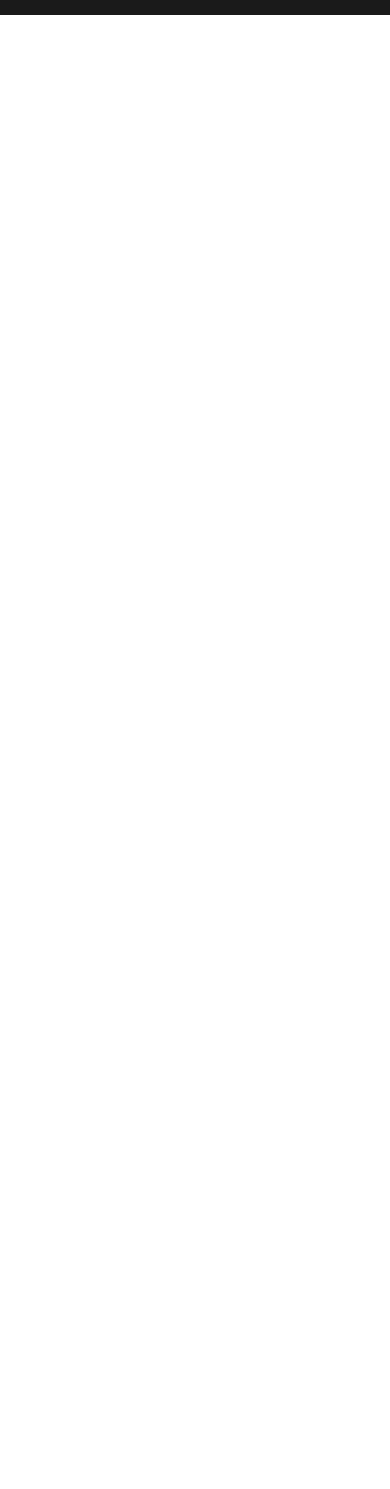
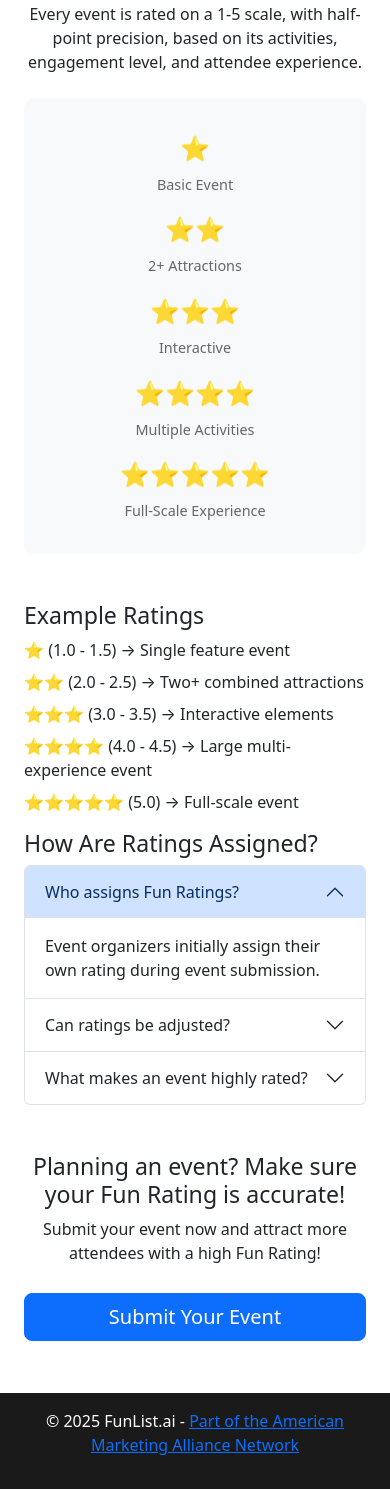
Before and after one commit to AMASPC-Org/funlist, a Flask app: page / in a window 390 px wide. Shown: the part 2834-4323 px from the top of the page. Before the commit the page ends 2849 px from the top, so only its background shows below. Run offline with Flask 3, Linux system fonts and the light colour scheme; some libraries are stand-ins or nearby versions.

Commit message:
Assistant checkpoint: Add Fun Rating System section with smooth scroll
Assistant generated file changes:
- templates/home.html: Add Fun Rating System section
- static/css/custom.css: Add Fun Rating System styles
- static/js/main.js: Add smooth scroll for Fun Rating section

---

User prompt:

See pasted

```diff
--- a/static/css/custom.css
+++ b/static/css/custom.css
@@ -1,4 +1,3 @@
-
 .user-location-marker {
     background: none;
     border: none;
@@ -393,3 +392,40 @@ body {
         margin-bottom: 0.5rem;
     }
 }
+
+/* Fun Rating System Styles */
+.fun-rating-scale {
+    background: #f8f9fa;
+    padding: 2rem;
+    border-radius: 10px;
+}
+
+.rating-row {
+    display: flex;
+    justify-content: space-between;
+    align-items: center;
+    flex-wrap: wrap;
+    gap: 1rem;
+}
+
+.rating-item {
+    text-align: center;
+    flex: 1;
+    min-width: 150px;
+}
+
+.rating-item .stars {
+    font-size: 1.5rem;
+    margin-bottom: 0.5rem;
+}
+
+.rating-item .label {
+    font-size: 0.9rem;
+    color: #666;
+}
+
+#fun-rating-section {
+    scroll-margin-top: 80px;
+}
+
+/* End of existing styles */
--- a/static/js/main.js
+++ b/static/js/main.js
@@ -1,5 +1,15 @@
 // Email signup popup functionality
 document.addEventListener('DOMContentLoaded', function() {
+    // Smooth scroll for Fun Rating Learn More button
+    const learnMoreBtn = document.querySelector('a[href="#fun-rating-section"]');
+    if (learnMoreBtn) {
+        learnMoreBtn.addEventListener('click', function(e) {
+            e.preventDefault();
+            document.querySelector('#fun-rating-section').scrollIntoView({
+                behavior: 'smooth'
+            });
+        });
+    }
     // Check if user has seen the popup before
     if (!localStorage.getItem('popupShown')) {
         // Show popup after 7 seconds (best practice to not be too intrusive)
--- a/templates/home.html
+++ b/templates/home.html
@@ -111,6 +111,96 @@
     </div>
 </div>
 
+<!-- Fun Rating System Section -->
+<section id="fun-rating-section" class="container mt-5 mb-5">
+    <h2 class="text-center mb-4">How the Fun Rating System Works</h2>
+    <p class="text-center mb-4">Every event is rated on a 1-5 scale, with half-point precision, based on its activities, engagement level, and attendee experience.</p>
+
+    <div class="fun-rating-scale mb-5">
+        <div class="rating-row">
+            <div class="rating-item">
+                <div class="stars">⭐</div>
+                <div class="label">Basic Event</div>
+            </div>
+            <div class="rating-item">
+                <div class="stars">⭐⭐</div>
+                <div class="label">2+ Attractions</div>
+            </div>
+            <div class="rating-item">
+                <div class="stars">⭐⭐⭐</div>
+                <div class="label">Interactive</div>
+            </div>
+            <div class="rating-item">
+                <div class="stars">⭐⭐⭐⭐</div>
+                <div class="label">Multiple Activities</div>
+            </div>
+            <div class="rating-item">
+                <div class="stars">⭐⭐⭐⭐⭐</div>
+                <div class="label">Full-Scale Experience</div>
+            </div>
+        </div>
+    </div>
+
+    <div class="row mb-5">
+        <div class="col-md-6">
+            <h3>Example Ratings</h3>
+            <ul class="list-unstyled">
+                <li class="mb-2">⭐ (1.0 - 1.5) → Single feature event</li>
+                <li class="mb-2">⭐⭐ (2.0 - 2.5) → Two+ combined attractions</li>
+                <li class="mb-2">⭐⭐⭐ (3.0 - 3.5) → Interactive elements</li>
+                <li class="mb-2">⭐⭐⭐⭐ (4.0 - 4.5) → Large multi-experience event</li>
+                <li class="mb-2">⭐⭐⭐⭐⭐ (5.0) → Full-scale event</li>
+            </ul>
+        </div>
+        <div class="col-md-6">
+            <h3>How Are Ratings Assigned?</h3>
+            <div class="accordion" id="ratingFAQ">
+                <div class="accordion-item">
+                    <h4 class="accordion-header">
+                        <button class="accordion-button" type="button" data-bs-toggle="collapse" data-bs-target="#whoAssigns">
+                            Who assigns Fun Ratings?
+                        </button>
+                    </h4>
+                    <div id="whoAssigns" class="accordion-collapse collapse show">
+                        <div class="accordion-body">
+                            Event organizers initially assign their own rating during event submission.
+                        </div>
+                    </div>
+                </div>
+                <div class="accordion-item">
+                    <h4 class="accordion-header">
+                        <button class="accordion-button collapsed" type="button" data-bs-toggle="collapse" data-bs-target="#canAdjust">
+                            Can ratings be adjusted?
+                        </button>
+                    </h4>
+                    <div id="canAdjust" class="accordion-collapse collapse">
+                        <div class="accordion-body">
+                            Yes! If an event rating doesn't match its attractions, FunList.ai may adjust the rating for accuracy.
+                        </div>
+                    </div>
+                </div>
+                <div class="accordion-item">
+                    <h4 class="accordion-header">
+                        <button class="accordion-button collapsed" type="button" data-bs-toggle="collapse" data-bs-target="#whatMakes">
+                            What makes an event highly rated?
+                        </button>
+                    </h4>
+                    <div id="whatMakes" class="accordion-collapse collapse">
+                        <div class="accordion-body">
+                            The more interactive and immersive the event is, the higher the Fun Rating!
+                        </div>
+                    </div>
+                </div>
+            </div>
+        </div>
+    </div>
+
+    <div class="text-center mt-4">
+        <h3>Planning an event? Make sure your Fun Rating is accurate!</h3>
+        <p class="mb-4">Submit your event now and attract more attendees with a high Fun Rating!</p>
+        <a href="{{ url_for('submit_event') }}" class="btn btn-primary btn-lg">Submit Your Event</a>
+    </div>
+</section>
 <link rel="stylesheet" href="https://unpkg.com/leaflet@1.7.1/dist/leaflet.css" />
 <script src="https://unpkg.com/leaflet@1.7.1/dist/leaflet.js"></script>
 
```
